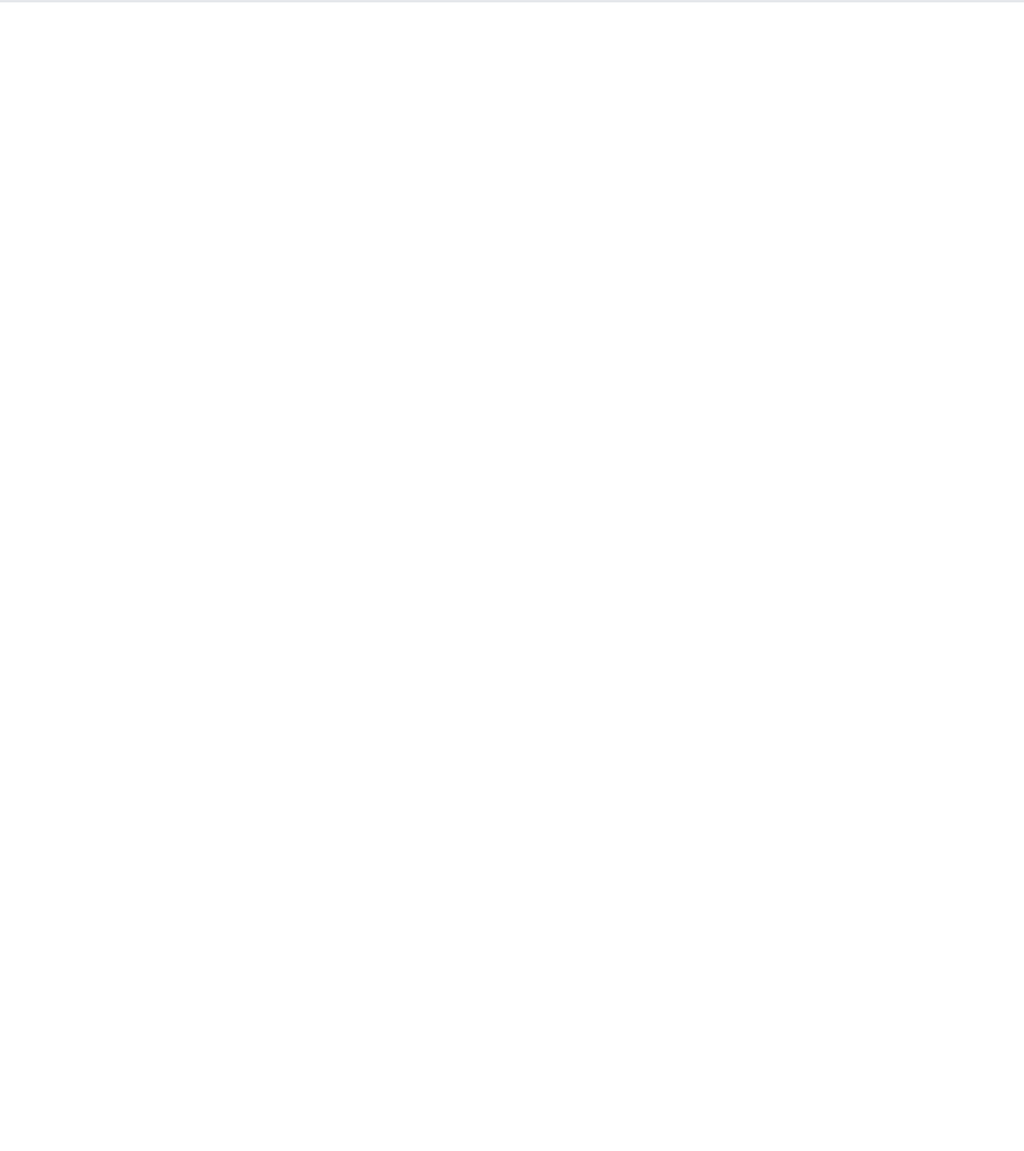
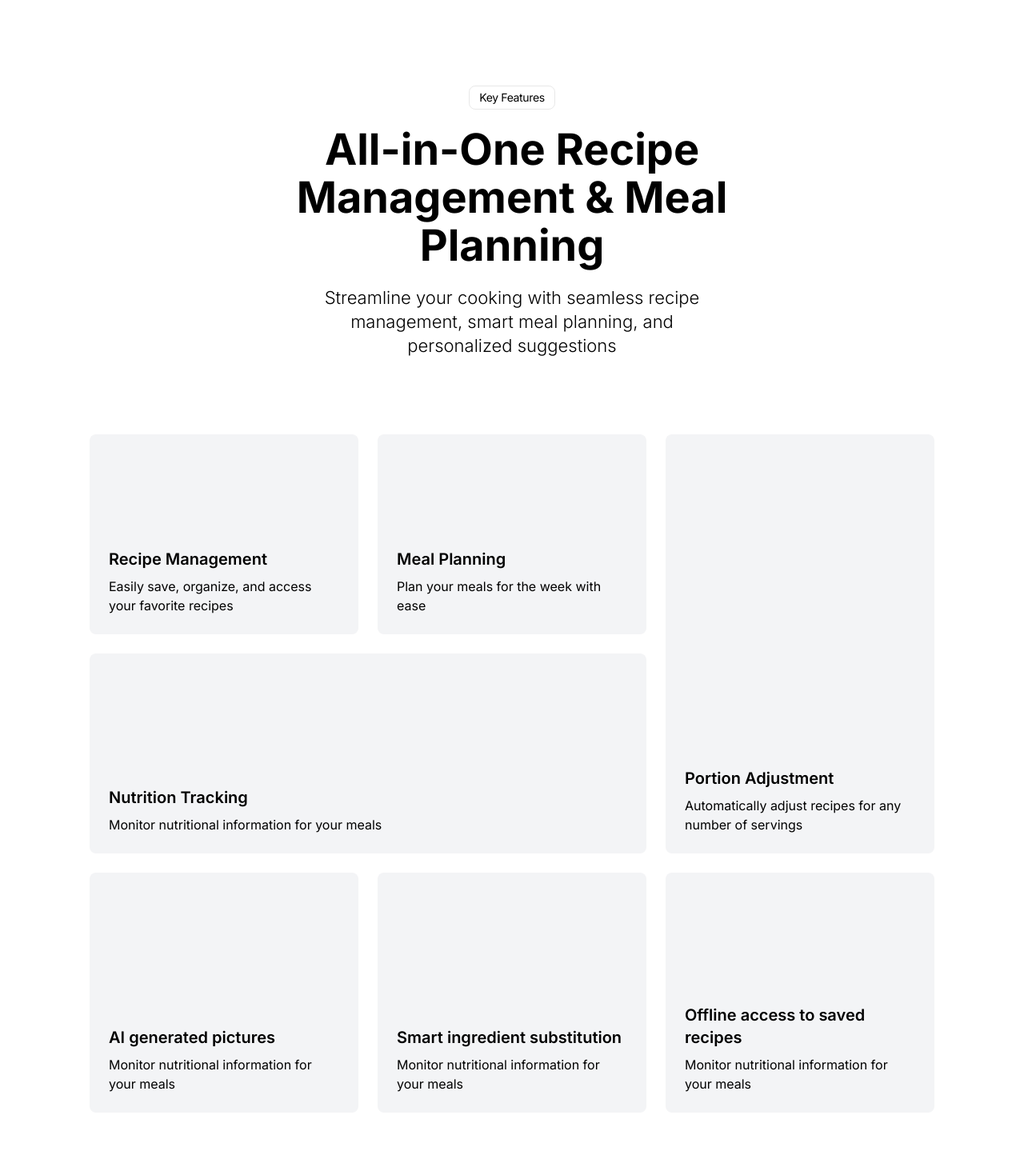
Before and after one commit to lmeisters/recipe_calculator, a Next.js app: page / in a window 1280 px wide. Shown: the part 1251-2690 px from the top of the page at 80% size. Before the commit the page ends 1294 px from the top, so only its background shows below. Built offline with nearby package versions, Linux system fonts and the light colour scheme.

Commit message:
Added Features section

```diff
--- a/src/app/globals.css
+++ b/src/app/globals.css
@@ -17,6 +17,18 @@
 
     .tag {
         @apply text-sm inline-flex border border-[#222]/10 px-3 py-1 rounded-lg tracking-tight;
+    }
+
+    .section-title {
+        @apply text-center text-3xl md:text-[54px] md:leading-[60px] font-bold;
+    }
+
+    .section-description {
+        @apply text-center text-[22px] leading-[30px] font-light;
+    }
+
+    .section-heading {
+        @apply max-w-[540px] mx-auto;
     }
 }
 
--- a/src/app/page.tsx
+++ b/src/app/page.tsx
@@ -1,11 +1,15 @@
 import { Header } from "@/sections/Header";
 import { Hero } from "@/sections/Hero";
+import { Features } from "@/sections/Features";
+import { ProductShowcase } from "@/sections/ProductShowcase";
 
 export default function Home() {
     return (
         <>
             <Header />
             <Hero />
+            <Features />
+            <ProductShowcase />
         </>
     );
 }
--- a/src/sections/Features.tsx
+++ b/src/sections/Features.tsx
@@ -1,5 +1,73 @@
 // "use client";
 
 export const Features = () => {
-    return "Features";
+    return (
+        <section className="py-20">
+            <div className="container mx-auto px-4 flex flex-col items-center justify-center">
+                <div className="section-heading mb-16">
+                    <div className="flex justify-center">
+                        <div className="tag">Key Features</div>
+                    </div>
+                    <h2 className="section-title my-5">
+                        All-in-One Recipe Management & Meal Planning
+                    </h2>
+                    <p className="section-description mt-5">
+                        Streamline your cooking with seamless recipe management,
+                        smart meal planning, and personalized suggestions
+                    </p>
+                </div>
+
+                <div className="grid grid-cols-1 sm:grid-cols-2 lg:grid-cols-3 gap-6 p-4 sm:p-8 max-w-[1120px] mx-auto">
+                    <div className="bg-gray-100 p-6 rounded-lg flex flex-col justify-end min-h-[250px]">
+                        <h3 className="text-xl font-semibold mb-2">
+                            Recipe Management
+                        </h3>
+                        <p>
+                            Easily save, organize, and access your favorite
+                            recipes
+                        </p>
+                    </div>
+                    <div className="bg-gray-100 p-6 rounded-lg flex flex-col justify-end min-h-[250px]">
+                        <h3 className="text-xl font-semibold mb-2">
+                            Meal Planning
+                        </h3>
+                        <p>Plan your meals for the week with ease</p>
+                    </div>
+                    <div className="bg-gray-100 p-6 rounded-lg flex flex-col justify-end min-h-[250px] sm:row-span-2">
+                        <h3 className="text-xl font-semibold mb-2">
+                            Portion Adjustment
+                        </h3>
+                        <p>
+                            Automatically adjust recipes for any number of
+                            servings
+                        </p>
+                    </div>
+                    <div className="bg-gray-100 p-6 rounded-lg flex flex-col justify-end min-h-[250px] sm:col-span-1 lg:col-span-2">
+                        <h3 className="text-xl font-semibold mb-2">
+                            Nutrition Tracking
+                        </h3>
+                        <p>Monitor nutritional information for your meals</p>
+                    </div>
+                    <div className="bg-gray-100 p-6 rounded-lg col-span-1 min-h-[300px] flex flex-col justify-end">
+                        <h3 className="text-xl font-semibold mb-2">
+                            AI generated pictures
+                        </h3>
+                        <p>Monitor nutritional information for your meals</p>
+                    </div>
+                    <div className="bg-gray-100 p-6 rounded-lg col-span-1 min-h-[300px] flex flex-col justify-end">
+                        <h3 className="text-xl font-semibold mb-2">
+                            Smart ingredient substitution
+                        </h3>
+                        <p>Monitor nutritional information for your meals</p>
+                    </div>
+                    <div className="bg-gray-100 p-6 rounded-lg col-span-1 min-h-[300px] flex flex-col justify-end">
+                        <h3 className="text-xl font-semibold mb-2">
+                            Offline access to saved recipes
+                        </h3>
+                        <p>Monitor nutritional information for your meals</p>
+                    </div>
+                </div>
+            </div>
+        </section>
+    );
 };
--- a/src/sections/Hero.tsx
+++ b/src/sections/Hero.tsx
@@ -17,7 +17,7 @@ export const Hero = () => {
                             Save Recipes, Plan Meals, and Stay Organized with
                             FridgeFolio
                         </h1>
-                        <p className="text-xl text-gray-400 mt-6">
+                        <p className="text-xl text-gray-400 mt-6 px-4">
                             Discover the ultimate recipe-saving app that lets
                             you effortlessly save recipes, adjust portion sizes,
                             plan meals, and track nutrition. Whether you're a
@@ -32,13 +32,13 @@ export const Hero = () => {
                         </div>
                     </div>
                 </div>
-                <div className="mt-12 flex justify-center">
+                <div className="mt-12 flex justify-center px-4">
                     <Image
                         src={PlaceHolder}
                         alt="FridgeFolio Website"
                         width={900}
-                        height={675}
-                        className="w-auto h-auto border-4"
+                        height={600}
+                        className="w-auto h-auto border-4 rounded-lg"
                     />
                 </div>
             </div>
```
